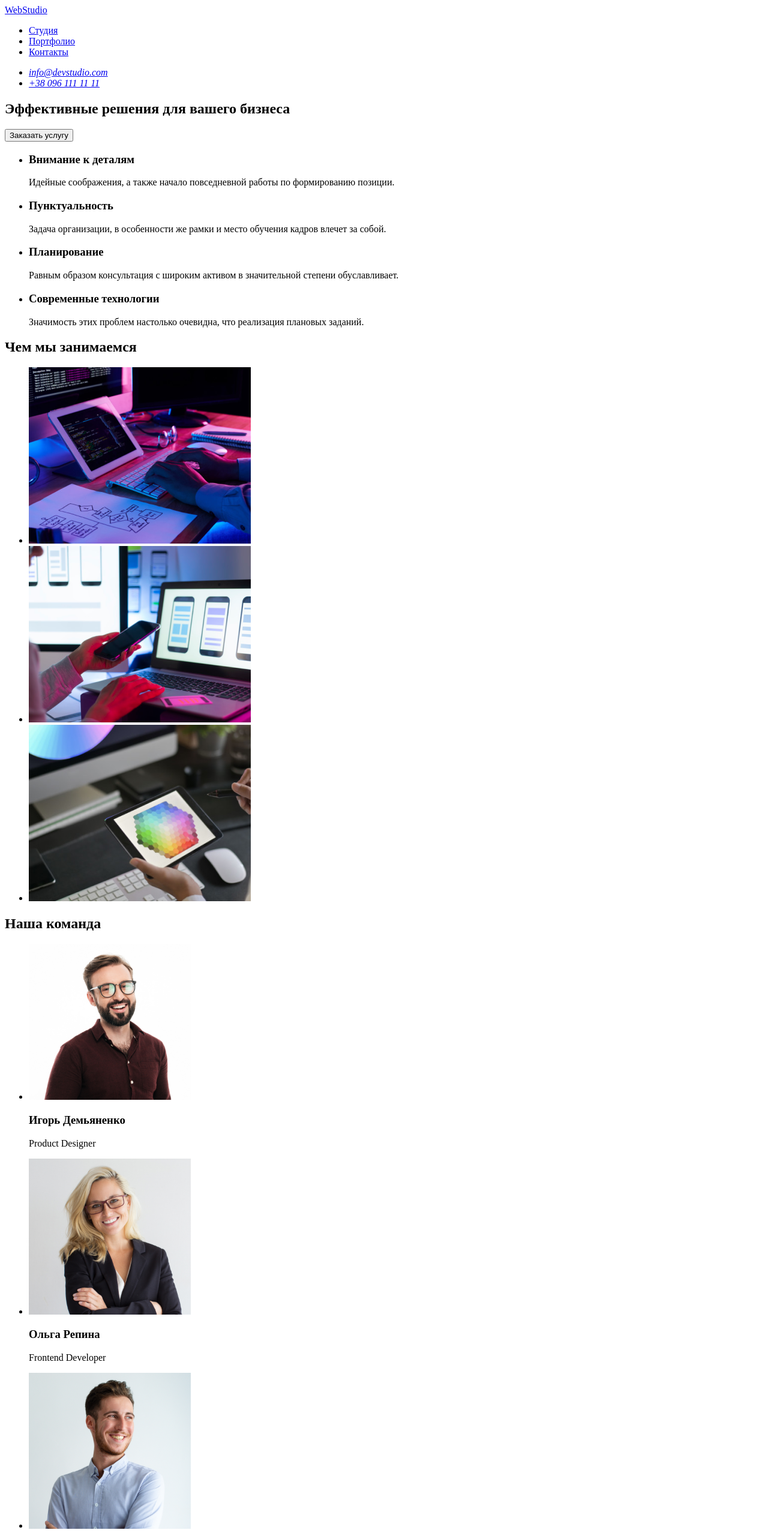
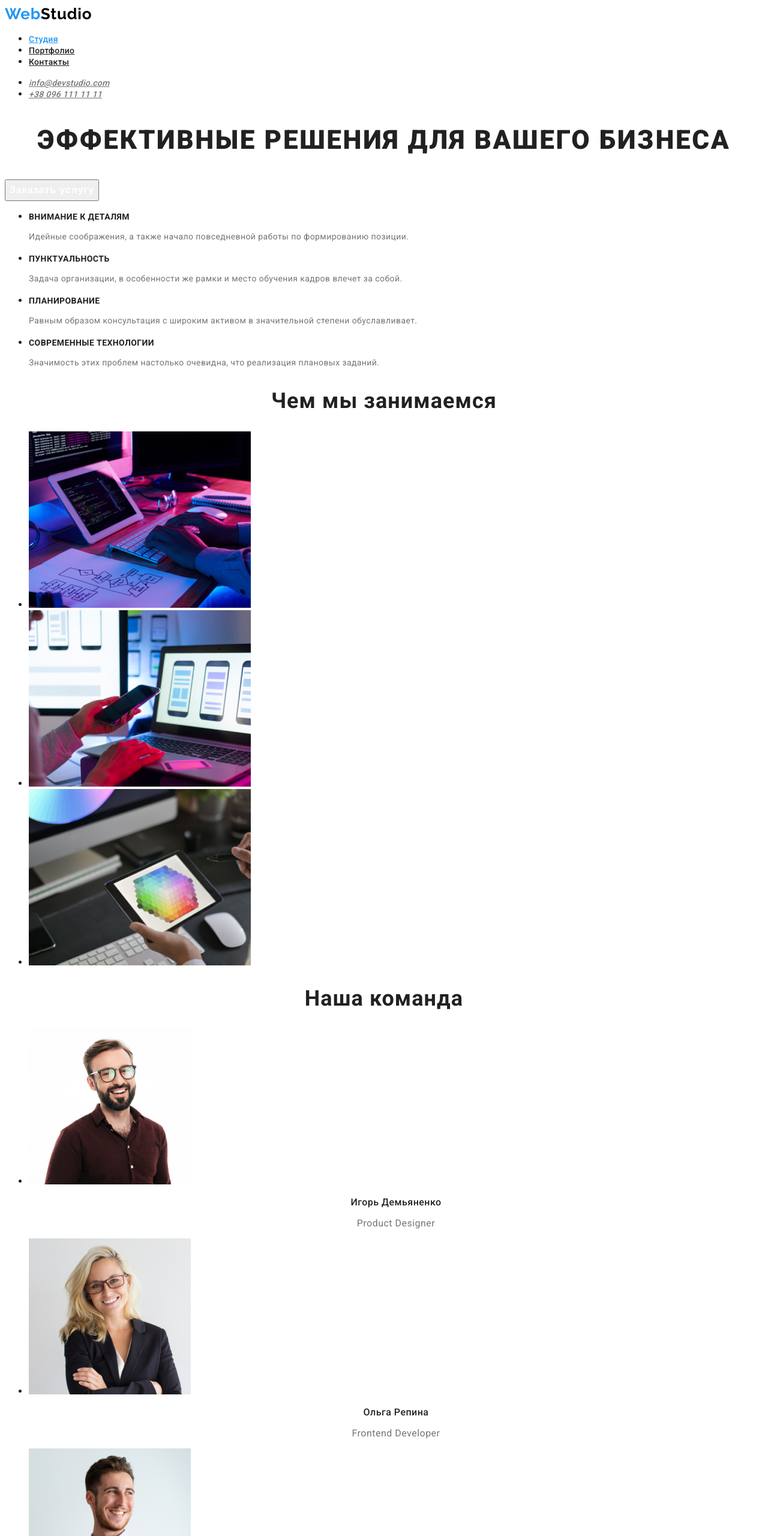
Before and after one commit to pe4enka22/goit-markup-hw-02, a plain HTML site: page index.html in a window 1280 px wide. Shown: the top 2560 px of the page at 60% size. Drawn offline with Linux system fonts and the light colour scheme.

Commit message:
Finish text decoration

```diff
--- a/css/styles.css
+++ b/css/styles.css
@@ -0,0 +1,185 @@
+:root {
+  --main-color: #212121;
+  --accent-color: #2196f3;
+  --description-color: #757575;
+}
+
+body {
+  font-family: "Roboto", sans-serif;
+  color: var(--main-color);
+}
+/*=====================HEADER====================*/
+.logo {
+  font-family: "Raleway", sans-serif;
+  font-weight: 700;
+  font-size: 26px;
+  line-height: 1.192;
+  letter-spacing: 0.03em;
+  text-decoration: none;
+  color: #000;
+}
+
+.logo-web {
+  color: var(--accent-color);
+}
+
+.navigation-list-link {
+  font-weight: 500;
+  font-size: 14px;
+  line-height: 1.143;
+  letter-spacing: 0.02em;
+
+  color: var(--main-color);
+}
+
+.address-list-link {
+  font-weight: 500;
+  font-size: 14px;
+  line-height: 1.143;
+  letter-spacing: 0.02em;
+
+  color: var(--description-color);
+}
+
+.logo:focus,
+.navigation-list-link:hover,
+.navigation-list-link:focus,
+.address-list-link:hover,
+.address-list-link:focus {
+  color: var(--accent-color);
+}
+
+.current {
+  color: var(--accent-color);
+}
+/*====================MAIN PAGE====================*/
+/*===========HERO=========*/
+.hero-name {
+  font-weight: 900;
+  font-size: 44px;
+  line-height: 1.364;
+  text-align: center;
+  letter-spacing: 0.06em;
+  text-transform: uppercase;
+
+  /*color: #fff;*/
+}
+
+.hero-button {
+  font-weight: 700;
+  font-size: 16px;
+  line-height: 1.875;
+  display: flex;
+  align-items: center;
+  text-align: center;
+  letter-spacing: 0.06em;
+  color: #fff;
+}
+
+.hero-button:hover,
+.hero-button:focus {
+  background-color: var(--accent-color);
+}
+
+/*===========FEATURES=========*/
+
+.features-list-item-name {
+  font-weight: 700;
+  font-size: 14px;
+  line-height: 1.143;
+  letter-spacing: 0.03em;
+  text-transform: uppercase;
+}
+
+.features-list-item-description {
+  font-weight: 400;
+  font-size: 14px;
+  line-height: 1.714;
+  letter-spacing: 0.03em;
+  color: var(--description-color);
+}
+
+/*===========WHAT WE DO=========*/
+.whatwedo-title,
+.ourteam-title {
+  font-weight: 700;
+  font-size: 36px;
+  line-height: 1.167;
+  text-align: center;
+  letter-spacing: 0.03em;
+}
+
+/*===========OUR TEAM=========*/
+
+.ourteam-list-name {
+  font-weight: 500;
+  font-size: 16px;
+  line-height: 1.188;
+  text-align: center;
+  letter-spacing: 0.03em;
+}
+
+.ourteam-list-name-description {
+  font-weight: 400;
+  font-size: 16px;
+  line-height: 1.188;
+  text-align: center;
+  letter-spacing: 0.03em;
+  color: var(--description-color);
+}
+
+/*=====================PORTFOLIO PAGE===================*/
+.button-text {
+  font-weight: 500;
+  font-size: 16px;
+  line-height: 1.625;
+  text-align: center;
+  letter-spacing: 0.03em;
+}
+
+.button-text:hover,
+.button-text:focus {
+  background-color: var(--accent-color);
+  color: #fff;
+}
+
+.project-item-name {
+  font-weight: 700;
+  font-size: 18px;
+  line-height: 2;
+  letter-spacing: 0.06em;
+}
+
+.project-item-description {
+  font-weight: 400;
+  font-size: 16px;
+  line-height: 1.875;
+  letter-spacing: 0.03em;
+  color: var(--description-color);
+}
+
+/*=====================FOOTER====================*/
+.contacts-list-link {
+  font-weight: 400;
+  font-size: 14px;
+  line-height: 1.714;
+  letter-spacing: 0.03em;
+
+  /*color: rgba(255, 255, 255, 0.6);*/
+}
+
+.contacts-list-link.address {
+  font-weight: 400;
+  font-size: 14px;
+  line-height: 1.714;
+  letter-spacing: 0.03em;
+
+  /*color: #FFFFFF;*/
+}
+
+.contacts-list-link:hover,
+.contacts-list-link:focus,
+.contacts-list-link.address:hover,
+.contacts-list-link.address:focus {
+  color: var(--accent-color);
+}
--- a/index.html
+++ b/index.html
@@ -4,30 +4,34 @@
     <meta charset="UTF-8">
     <meta name="viewport" content="width=device-width, initial-scale=1.0">
     <title>Web Studio</title>
+    <link rel="preconnect" href="https://fonts.gstatic.com">
+    <link href="https://fonts.googleapis.com/css2?family=Raleway:wght@700&family=Roboto:wght@400;500;700;900&display=swap"
+        rel="stylesheet">
+    <link href="./css/styles.css" rel="stylesheet">
 </head>
 <body>
     <header>
-        <nav>
-            <a href="/">WebStudio</a>
-            <ul>
-                <li>
-                    <a href="#">Студия</a>
+        <nav class="navigation">
+            <a class="logo" href="./index.html"><span class="logo-web">Web</span>Studio</a>
+            <ul class="navigation-list">
+                <li class="navigation-list-item">
+                    <a class="navigation-list-link current" href="./index.html">Студия</a>
                 </li>
-                <li>
-                    <a href="#">Портфолио</a>
+                <li class="navigation-list-item">
+                    <a class="navigation-list-link" href="./portfolio.html">Портфолио</a>
                 </li>
-                <li>
-                    <a href="#">Контакты</a>
+                <li class="navigation-list-item">
+                    <a class="navigation-list-link" href="#">Контакты</a>
                 </li>
             </ul>
         </nav>
-        <address>
-            <ul>
-                <li>
-                    <a href="mailto:info@devstudio.com">info@devstudio.com</a>
+        <address class="address">
+            <ul class="address-list">
+                <li class="address-list-item">
+                    <a class="address-list-link" href="mailto:info@devstudio.com">info@devstudio.com</a>
                 </li>
-                <li>
-                    <a href="tel:+380961111111">+38 096 111 11 11</a>
+                <li class="address-list-item">
+                    <a class="address-list-link" href="tel:+380961111111">+38 096 111 11 11</a>
                 </li>
             </ul>
         </address>
@@ -35,85 +39,85 @@
     <main>
         <!--HERO-->
         <section>
-            <h1>Эффективные решения для вашего бизнеса</h1>
-            <button type="button">Заказать услугу</button>
+            <h1 class="hero-name">Эффективные решения для вашего бизнеса</h1>
+            <button class="hero-button"type="button">Заказать услугу</button>
         </section>
         <!--FEATURES-->
         <section>
             <!--<h2>Наши особенности</h2>-->
-            <ul>
-                <li>
-                    <h3>Внимание к деталям</h3>
-                    <p>Идейные соображения, а также начало повседневной работы по формированию позиции.</p>
+            <ul class="features-list">
+                <li class="features-list-item">
+                    <h3 class="features-list-item-name">Внимание к деталям</h3>
+                    <p class="features-list-item-description">Идейные соображения, а также начало повседневной работы по формированию позиции.</p>
                 </li>
-                <li>
-                    <h3>Пунктуальность</h3>
-                    <p>Задача организации, в особенности же рамки и место обучения кадров влечет за собой.</p>
+                <li class="features-list-item">
+                    <h3 class="features-list-item-name">Пунктуальность</h3>
+                    <p class="features-list-item-description">Задача организации, в особенности же рамки и место обучения кадров влечет за собой.</p>
                 </li>
-                <li>
-                    <h3>Планирование</h3>
-                    <p>Равным образом консультация с широким активом в значительной степени обуславливает.</p>
+                <li class="features-list-item">
+                    <h3 class="features-list-item-name">Планирование</h3>
+                    <p class="features-list-item-description">Равным образом консультация с широким активом в значительной степени обуславливает.</p>
                 </li>
-                <li>
-                    <h3>Современные технологии</h3>
-                    <p>Значимость этих проблем настолько очевидна, что реализация плановых заданий.</p>
+                <li class="features-list-item">
+                    <h3 class="features-list-item-name">Современные технологии</h3>
+                    <p class="features-list-item-description">Значимость этих проблем настолько очевидна, что реализация плановых заданий.</p>
                 </li>
             </ul>
         </section>
-        <!--OUR WORKS-->
+        <!--WHAT WE DO-->
         <section>
-            <h2>Чем мы занимаемся</h2>
-            <ul>
-                <li>
-                    <img src="./images/ourworks/codding.png" alt="программист пишет код" width="370" height="294">
+            <h2 class="whatwedo-title">Чем мы занимаемся</h2>
+            <ul class="whatwedo-list">
+                <li class="whatwedo-list-item">
+                    <img class="whatwedo-list-img" src="./images/studio/ourworks/codding.png" alt="программист пишет код" width="370" height="294">
                 </li>
-                <li>
-                    <img src="./images/ourworks/testing.png" alt="тестировщик проверяет продукт" width="370" height="294">
+                <li class="whatwedo-list-item">
+                    <img class="whatwedo-list-img" src="./images/studio/ourworks/testing.png" alt="тестировщик проверяет продукт" width="370" height="294">
                 </li>
-                <li>
-                    <img src="./images/ourworks/design.png" alt="дизайнер выбирает цвет" width="370" height="294">
+                <li class="whatwedo-list-item">
+                    <img class="whatwedo-list-img" src="./images/studio/ourworks/design.png" alt="дизайнер выбирает цвет" width="370" height="294">
                 </li>
             </ul>
         </section>
         <!--OUR TEAM-->
         <section>
-            <h2>Наша команда</h2>
-            <ul>
-                <li>
-                    <img src="./images/team/productdesigner.jpg" alt="Дизайнер продукта" width="270" height="260">
-                    <h3>Игорь Демьяненко</h3>
-                    <p lang="en">Product Designer</p>
+            <h2 class="ourteam-title">Наша команда</h2>
+            <ul class="ourteam-list">
+                <li class="ourteam-list-item">
+                    <img class="ourteam-list-img" src="./images/studio/team/productdesigner.jpg" alt="Дизайнер продукта" width="270" height="260">
+                    <h3 class="ourteam-list-name">Игорь Демьяненко</h3>
+                    <p class="ourteam-list-name-description" lang="en">Product Designer</p>
                 </li>
-                <li>
-                    <img src="./images/team/developer.jpg" alt="Программист" width="270" height="260">
-                    <h3>Ольга Репина</h3>
-                    <p lang="en">Frontend Developer</p>
+                <li class="ourteam-list-item">
+                    <img class="ourteam-list-img" src="./images/studio/team/developer.jpg" alt="Программист" width="270" height="260">
+                    <h3 class="ourteam-list-name">Ольга Репина</h3>
+                    <p class="ourteam-list-name-description" lang="en">Frontend Developer</p>
                 </li>
-                <li>
-                    <img src="./images/team/marketing.jpg" alt="Маркетолог" width="270" height="260">
-                    <h3>Николай Тарасов</h3>
-                    <p lang="en">Marketing</p>
+                <li class="ourteam-list-item">
+                    <img class="ourteam-list-img" src="./images/studio/team/marketing.jpg" alt="Маркетолог" width="270" height="260">
+                    <h3 class="ourteam-list-name">Николай Тарасов</h3>
+                    <p class="ourteam-list-name-description" lang="en">Marketing</p>
                 </li>
-                <li>
-                    <img src="./images/team/uidesigner.jpg" alt="Веб-дизайнер" width="270" height="260">
-                    <h3>Михаил Ермаков</h3>
-                    <p lang="en">UI Designer</p>
+                <li class="ourteam-list-item">
+                    <img class="ourteam-list-img" src="./images/studio/team/uidesigner.jpg" alt="Веб-дизайнер" width="270" height="260">
+                    <h3 class="ourteam-list-name">Михаил Ермаков</h3>
+                    <p class="ourteam-list-name-description" lang="en">UI Designer</p>
                 </li>
             </ul>
         </section>
     </main>
     <footer>
-        <a href="/">WebStudio</a>
-        <address>
-            <ul>
-                <li>
-                    <a href="https://goo.gl/maps/W54UPo8mRbskZ7QD6">г. Киев, пр-т Леси Украинки, 26</a>
+        <a class="logo" href="./index.html"><span class="logo-web">Web</span>Studio</a>
+        <address class="contacts">
+            <ul class="contacts-list">
+                <li class="contacts-list-item">
+                    <a class="contacts-list-link street" href="https://goo.gl/maps/W54UPo8mRbskZ7QD6">г. Киев, пр-т Леси Украинки, 26</a>
                 </li>
-                <li>
-                    <a href="mailto:info@example.com">info@example.com</a>
+                <li class="contacts-list-item">
+                    <a class="contacts-list-link" href="mailto:info@example.com">info@example.com</a>
                 </li>
-                <li>
-                    <a href="tel:+380991111111">+38 099 111 11 11</a>
+                <li class="contacts-list-item">
+                    <a class="contacts-list-link" href="tel:+380991111111">+38 099 111 11 11</a>
                 </li>
             </ul>
         </address>
```
Also changed, not shown: portfolio.html (added, +115 -0 lines), images/portfolio/boxes-project.jpg (added), images/portfolio/growing-business.jpg (added), images/portfolio/inspiration-has-noborders.jpg (added), images/portfolio/lab-project.jpg (added), images/portfolio/limited-edition.jpg (added), images/portfolio/poster.jpg (added), images/portfolio/prime-project.jpg (added), images/portfolio/seafood-restaurant.jpg (added), images/portfolio/tehnokriak-project.jpg (added), images/studio/ourworks/codding.png (renamed from images/ourworks/codding.png), images/studio/ourworks/design.png (renamed from images/ourworks/design.png), images/studio/ourworks/testing.png (renamed from images/ourworks/testing.png), images/studio/team/developer.jpg (renamed from images/team/developer.jpg), 3 more files.
